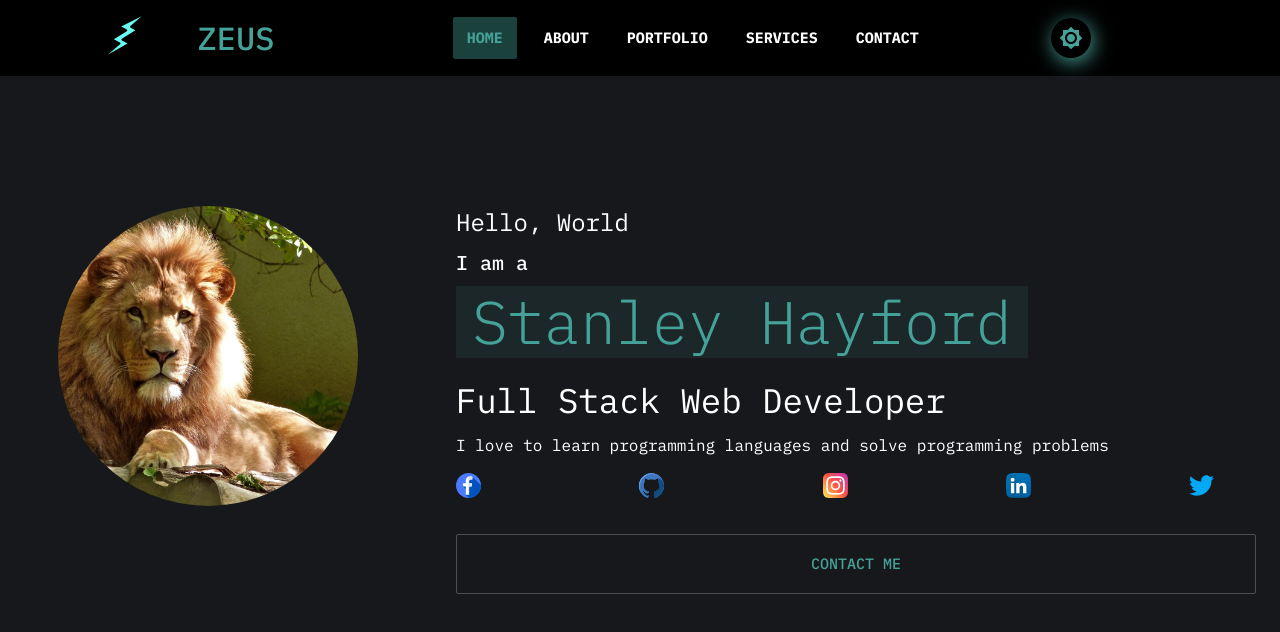
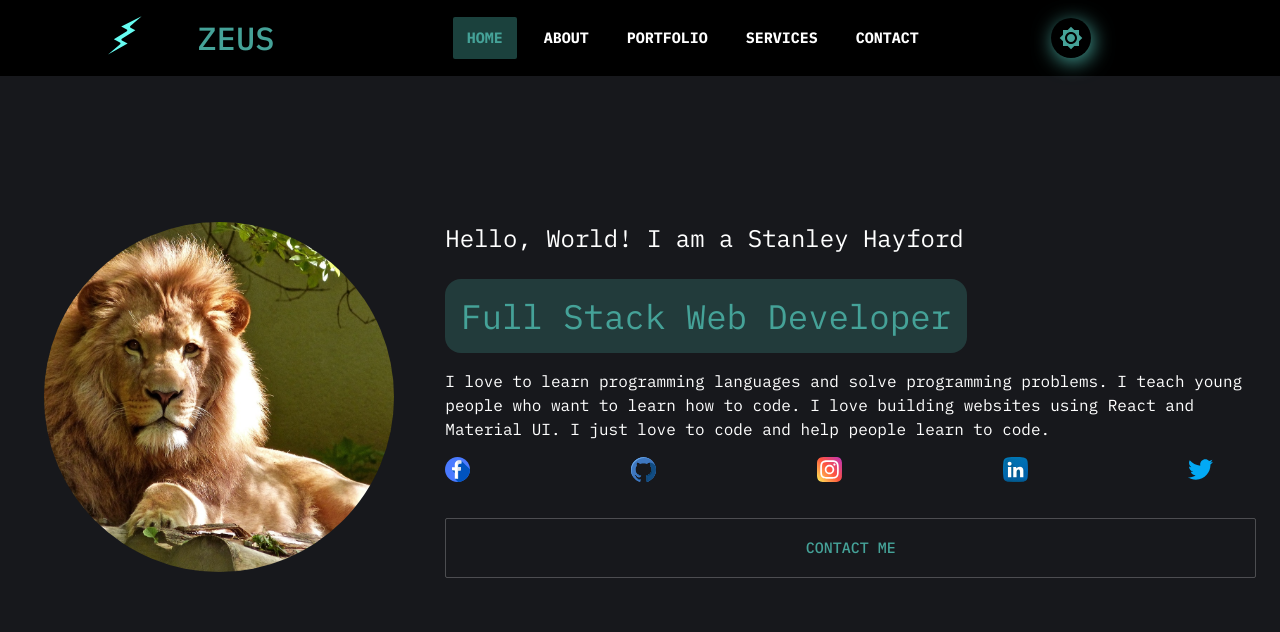
Before and after one commit to stanleyHayes/portfolio, a React (Create React App) app: page / in a window 1280 px wide. Shown: the top 632 px of the page. Built offline with nearby package versions, Linux system fonts and the light colour scheme.

Commit message:
minor changes suggested by graham implemented

```diff
--- a/src/components/drawer/drawer-content.js
+++ b/src/components/drawer/drawer-content.js
@@ -25,6 +25,14 @@ const DrawerContent = ({handleDrawerClose}) => {
             name: {},
             nickname: {},
             role: {
+                background: "rgba(69,162,152,0.25)",
+                paddingLeft: 16,
+                paddingRight: 16,
+                paddingTop: 16,
+                paddingBottom: 16,
+                marginTop: 16,
+                marginBottom: 16,
+                borderRadius: 16,
                 fontWeight: "bold"
             },
             subDivider: {
@@ -45,7 +53,7 @@ const DrawerContent = ({handleDrawerClose}) => {
     return (
         <Container className={classes.container}>
             <Grid container={true} justify="center">
-                <Grid container={true} justify="flex-end">
+                <Grid item={true} xs={12} container={true} justify="flex-end">
                     <Grid item={true}>
                         <Button
                             className={classes.closeButton}
@@ -57,7 +65,7 @@ const DrawerContent = ({handleDrawerClose}) => {
                         </Button>
                     </Grid>
                 </Grid>
-                <Grid container={true} justify="center">
+                <Grid item={true} xs={12} container={true} justify="center">
                     <Grid item={true}>
                         <Avatar src="/assets/lightingcolored.svg" className={classes.avatar}/>
                     </Grid>
@@ -82,10 +90,10 @@ const DrawerContent = ({handleDrawerClose}) => {
                     </Typography>
                     <Divider variant="middle" className={classes.subDivider} light={true}/>
                     <Typography
-                        color="textSecondary"
+                        color="textPrimary"
                         gutterBottom={true}
                         className={classes.role}
-                        variant="body2"
+                        variant="h6"
                         align="center">
                         Full Stack Web Developer
                     </Typography>
@@ -94,7 +102,7 @@ const DrawerContent = ({handleDrawerClose}) => {
 
             <Divider variant="fullWidth" className={classes.divider}/>
 
-            <Grid>
+            <Grid container={true} justify="center">
                 <Grid item={true} xs={12}>
                     <Link to="/" className={classes.link}>
                         <Button className={classes.button} fullWidth={true} variant="text" size="large">
--- a/src/pages/home/home-page.js
+++ b/src/pages/home/home-page.js
@@ -6,7 +6,6 @@ import {Link} from "react-router-dom";
 
 const HomePage = () => {
     const useStyles = makeStyles(theme => {
-        const dark = theme.palette.type === "dark" ? "dark" : "light";
         return {
             container: {
                 minHeight: '100vh',
@@ -29,9 +28,13 @@ const HomePage = () => {
             profile: {
                 objectFit: "cover",
                 objectPosition: "center",
-                width: 300,
-                height: 300,
-                borderRadius: '50%'
+                width: 350,
+                height: 350,
+                borderRadius: '50%',
+                [theme.breakpoints.down('md')]: {
+                    width: 320,
+                    height: 320,
+                }
             },
             social: {
                 width: 25,
@@ -48,11 +51,16 @@ const HomePage = () => {
                 paddingTop: 16,
                 paddingBottom: 16
             },
-            name: {
+            role: {
                 display: "inline-block",
-                background: dark === "dark" ? "rgba(69,162,152,0.1)" : "rgba(0,116,225,0.1)",
+                background: "rgba(69,162,152,0.25)",
                 paddingLeft: 16,
-                paddingRight: 16
+                paddingRight: 16,
+                paddingTop: 16,
+                paddingBottom: 16,
+                marginTop: 16,
+                marginBottom: 16,
+                borderRadius: 16
             }
         }
     });
@@ -62,7 +70,7 @@ const HomePage = () => {
     return (
         <Layout>
             <Container className={classes.container}>
-                <Grid container={true} spacing={8}>
+                <Grid container={true} spacing={4}>
                     <Grid item={true} xs={12} md={4} container={true} justify="center">
                         <Avatar
                             src="/assets/lion.jpg"
@@ -70,14 +78,16 @@ const HomePage = () => {
                         />
                     </Grid>
                     <Grid xs={12} md={8} item={true}>
-                        <Typography color="textSecondary" gutterBottom={true} variant="h5">Hello, World</Typography>
-                        <Typography color="textSecondary" gutterBottom={true} variant="h6">I am a</Typography>
-                        <Typography className={classes.name} color="textPrimary" gutterBottom={true} variant="h2">Stanley
-                            Hayford</Typography>
-                        <Typography color="textSecondary" gutterBottom={true} variant="h4">Full Stack Web
-                            Developer</Typography>
+                        <Typography color="textSecondary" gutterBottom={true} variant="h5">
+                            Hello, World! I am a Stanley Hayford
+                        </Typography>
+                        <Typography className={classes.role} color="textPrimary" gutterBottom={true} variant="h4">
+                            Full Stack Web Developer
+                        </Typography>
                         <Typography color="textSecondary" gutterBottom={true} variant="body1">
-                            I love to learn programming languages and solve programming problems
+                            I love to learn programming languages and solve programming problems. I teach young people who
+                            want to learn how to code. I love building websites using React and Material UI. I just love
+                            to code and help people learn to code.
                         </Typography>
                         <Grid className={classes.socialContainer} justify="space-between" container={true}>
                             <Grid xs={1} item={true}>
```
